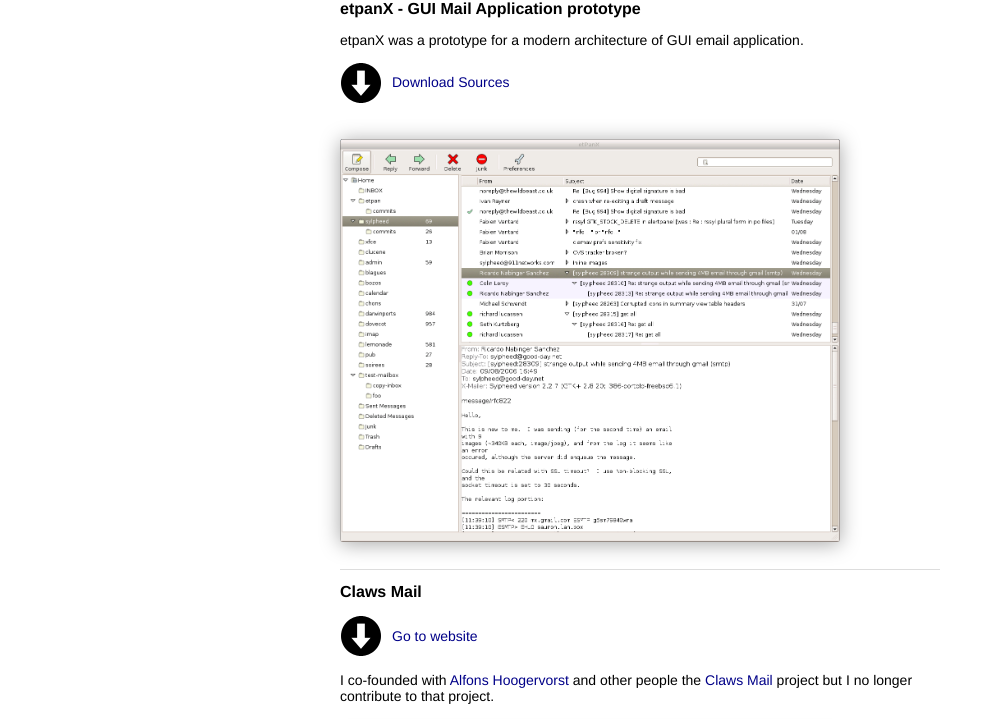
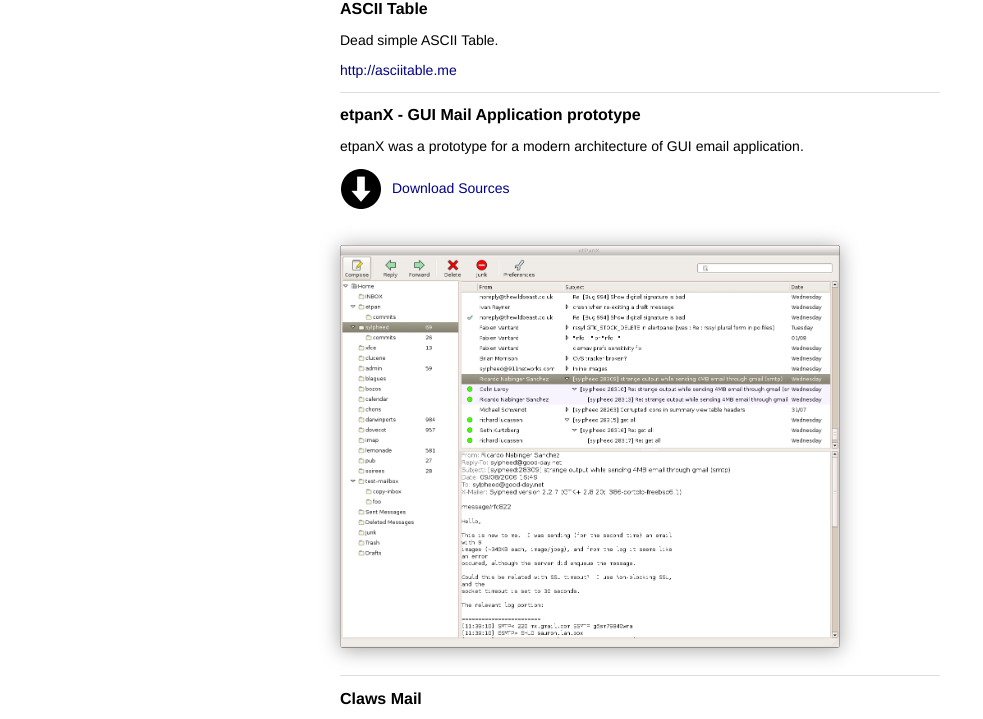
Before and after one commit to dinhvh/dinhviethoa.github.io, a plain HTML site: page other.html in a window 1280 px wide. Shown: the part 100-819 px from the top of the page, without its empty margins (0-983 px from the left). Drawn offline with Linux system fonts and the light colour scheme.

Commit message:
added ascii table

```diff
--- a/other.html
+++ b/other.html
@@ -88,6 +88,12 @@
 	<div class="content">
 		<h1>Other projects</h1>
 
+		<h2>ASCII Table</h2>
+		<p>Dead simple ASCII Table.</p>
+    <p><a href="http://asciitable.me">http://asciitable.me</a><p>
+
+		<hr/>
+
 		<h2>etpanX - GUI Mail Application prototype</h2>
 
 		<p>etpanX was a prototype for a modern architecture of GUI email application.</p>
```
